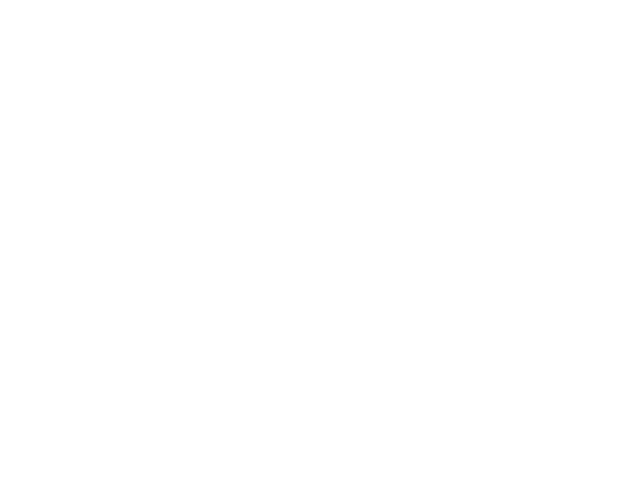
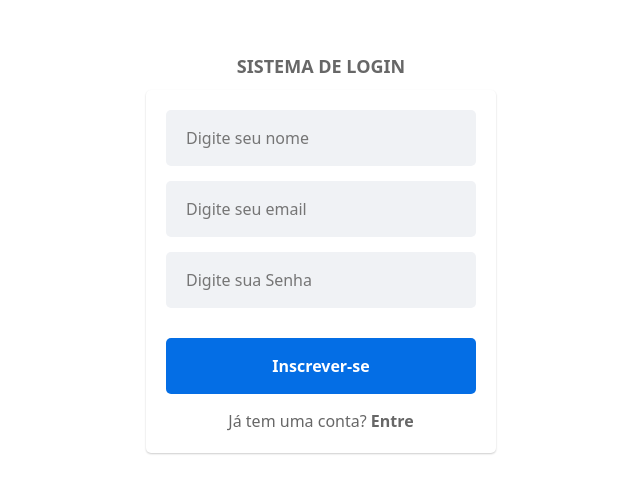
Before and after one commit to carlosalesilva/desafio-flimed, a React (Create React App) app: page /cadastro_users in a window 1280 px wide. Shown: the part 147-640 px from the top of the page, without its empty margins (319-959 px from the left). Built offline with nearby package versions, Linux system fonts and the light colour scheme.

Commit message:
Criando tela de adicionar usuário.

```diff
--- a/src/App.js
+++ b/src/App.js
@@ -6,6 +6,7 @@ import Login from './pages/Login';
 import Home from './pages/Home';
 import Task from './pages/Tasks';
 import FormTask from './pages/Tasks/Form';
+import CadastroUsers from './pages/CadastroUsers';
 
 export const AuthContext = createContext(null);
 
@@ -32,6 +33,8 @@ function App() {
         </Route>
         <Route exact path="/login" component={Login}>
         </Route>
+        <Route exact path="/cadastro_users" component={CadastroUsers}>
+        </Route>
         <Route exact path="/tarefas_cadastro" component={FormTask}>
         </Route>
       </Router>
--- a/src/components/Header/index.tsx
+++ b/src/components/Header/index.tsx
@@ -11,7 +11,7 @@ const Header: React.FC = () => {
       <Navbar.Collapse id="basic-navbar-nav">
         <Nav className="me-auto">
           <NavLink exact className="nav-link" to="/" >Home</NavLink>
-          <NavLink exact className="nav-link" to="/tarefas" >Notas</NavLink>
+          <NavLink exact className="nav-link" to="/tarefas_cadastro" >Cadastrar Nota</NavLink>
         </Nav>
       </Navbar.Collapse>
   </Navbar>
--- /dev/null
+++ b/src/pages/CadastroUsers/index.jsx
@@ -0,0 +1,71 @@
+import React, { useState } from "react";
+import Input from "../../components/Input";
+import Button from "../../components/Button";
+import * as C from "./styles";
+import { Link} from "react-router-dom";
+import {CadastroUser} from "../../service/api";
+
+import history from "../../history";
+
+export default () => {
+  const [email, setEmail] = useState("");
+  const [nome, setNome] = useState("");
+  const [senha, setSenha] = useState("");
+  const [error, setError] = useState("");
+
+  const handleSignup = () => {
+    if (!email | !nome | !senha) {
+      setError("Preencha todos os campos");
+      return;
+    }
+
+    const user = {
+      "name": nome,
+      "email": email,
+      "password": senha
+    }
+
+  const res = CadastroUser(user);
+    CadastroUser(user).then((response)=>{
+      console.log("Deu certo")
+      history.push("/login");
+    }).catch((error)=>{
+        alert("Usuário não cadastrado");
+    })
+
+  };
+
+  return (
+    <C.Container>
+      <C.Label>SISTEMA DE LOGIN</C.Label>
+      <C.Content>
+        <Input
+          type="text"
+          placeholder="Digite seu nome"
+          value={nome}
+          onChange={(e) => [setNome(e.target.value), setError("")]}
+        />
+        <Input
+          type="email"
+          placeholder="Digite seu email"
+          value={email}
+          onChange={(e) => [setEmail(e.target.value), setError("")]}
+        />
+        <Input
+          type="password"
+          placeholder="Digite sua Senha"
+          value={senha}
+          onChange={(e) => [setSenha(e.target.value), setError("")]}
+        />
+        <C.labelError>{error}</C.labelError>
+        <Button Text="Inscrever-se" onClick={handleSignup} />
+        <C.LabelSignin>
+          Já tem uma conta?
+          <C.Strong>
+            <Link to="/login">&nbsp;Entre</Link>
+          </C.Strong>
+        </C.LabelSignin>
+      </C.Content>
+    </C.Container>
+  );
+};
--- /dev/null
+++ b/src/pages/CadastroUsers/styles.js
@@ -0,0 +1,48 @@
+import styled from "styled-components";
+
+export const Container = styled.div`
+  display: flex;
+  align-items: center;
+  justify-content: center;
+  flex-direction: column;
+  gap: 10px;
+  height: 100vh;
+`;
+
+export const Content = styled.div`
+  gap: 15px;
+  display: flex;
+  align-items: center;
+  justify-content: center;
+  flex-direction: column;
+  width: 100%;
+  box-shadow: 0 1px 2px #0003;
+  background-color: white;
+  max-width: 350px;
+  padding: 20px;
+  border-radius: 5px;
+`;
+
+export const Label = styled.label`
+  font-size: 18px;
+  font-weight: 600;
+  color: #676767;
+`;
+
+export const LabelSignin = styled.label`
+  font-size: 16px;
+  color: #676767;
+`;
+
+export const labelError = styled.label`
+  font-size: 14px;
+  color: red;
+`;
+
+export const Strong = styled.strong`
+  cursor: pointer;
+  a {
+    text-decoration: none;
+    color: #676767;
+  }
+`;
--- a/src/pages/Tasks/Form/index.jsx
+++ b/src/pages/Tasks/Form/index.jsx
@@ -7,6 +7,7 @@ import { CriarNotas } from '../../../service/Notas';
 
 
 import { AuthContext } from '../../../App';
+import Header from '../../../components/Header';
 
 
 const FormTask = () => {
@@ -52,7 +53,9 @@ const FormTask = () => {
   }
 
   return (
-    <div className='container'>
+    <div>
+      <Header/>
+      <div className='container'>
       <br />
       <div className='task-header'>
         <h1>Nova Nota</h1>
@@ -97,6 +100,8 @@ const FormTask = () => {
 
       </div>
     </div>
+    </div>
+
   );
 }
 
```
Also changed, not shown: 1 other file (tests, documents, lock files or other folders).
